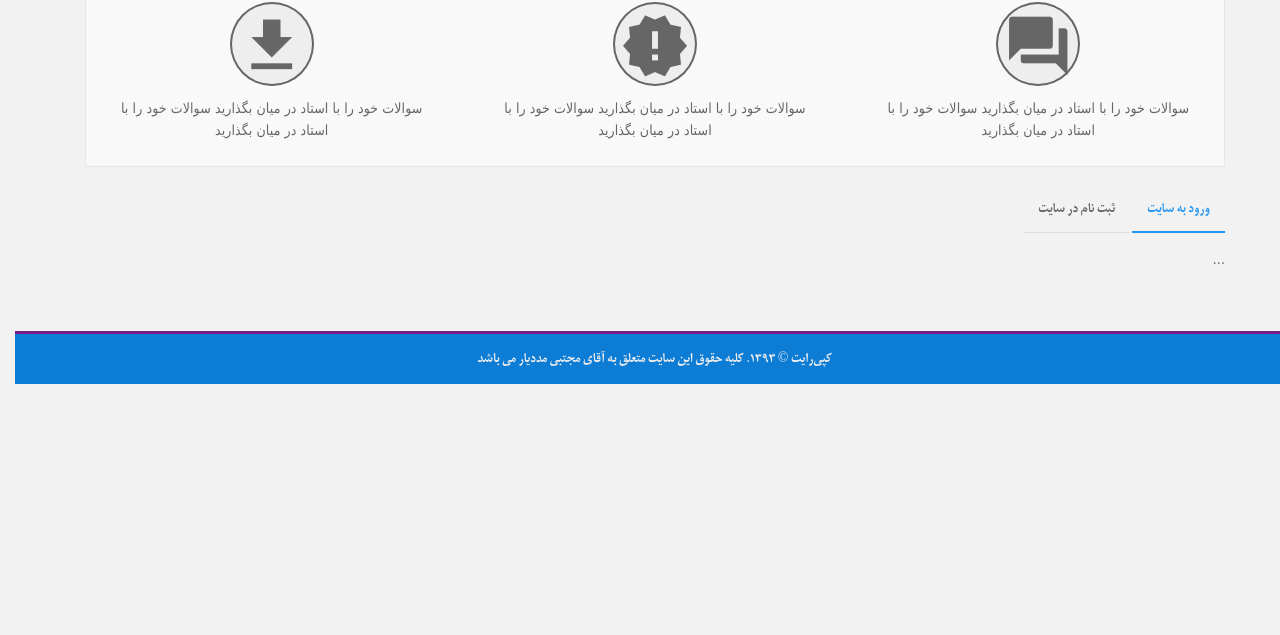
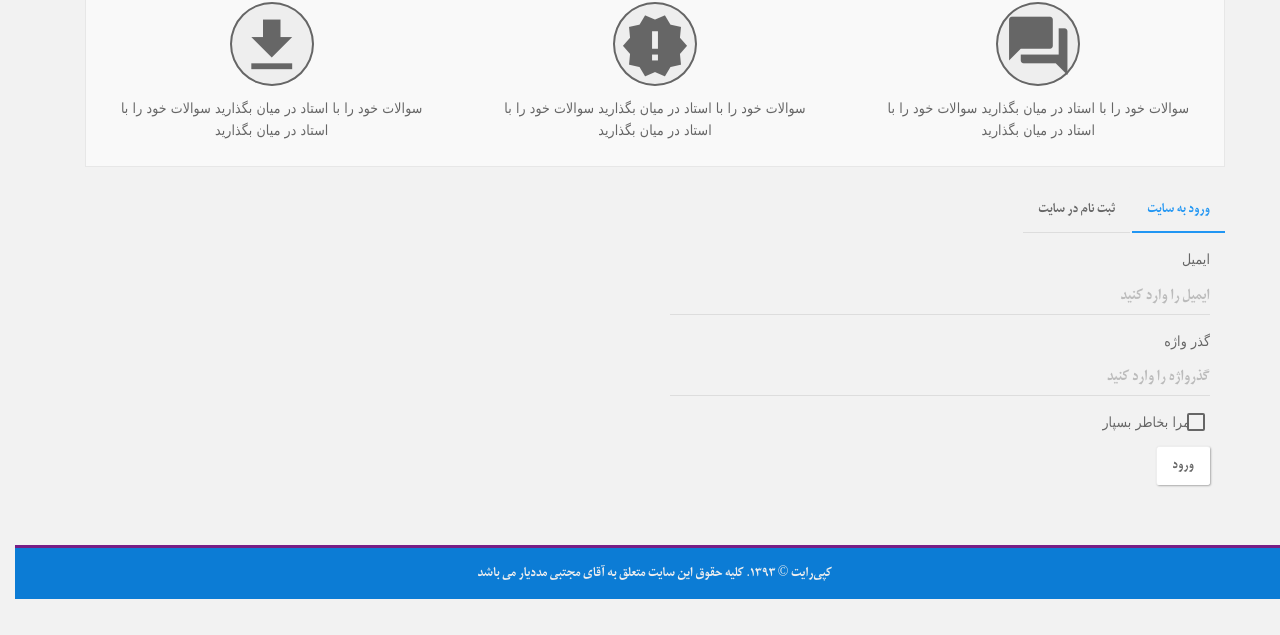
Before and after one commit to S-rezazadeh/TeacherSystem, a CodeIgniter app: page / in a window 1280 px wide, after a click on "ورود به سایت". Shown: the part 165-800 px from the top of the page. Run offline with CodeIgniter, Linux system fonts and the light colour scheme; some web fonts are replaced.

Commit message:
login-page

```diff
--- a/TeacherSystem/application/views/home.php
+++ b/TeacherSystem/application/views/home.php
@@ -54,7 +54,27 @@
 
 							<!-- Tab panes -->
 							<div class="tab-content">
-								<div role="tabpanel" class="tab-pane" id="login">...</div>
+								<div role="tabpanel" class="tab-pane" id="login">
+                                       <form class="col-xs-6">
+                                        <div class="form-group">
+											<label for="email">ایمیل</label>
+											<input type="email" class="form-control"
+												   id="email" placeholder="ایمیل را وارد کنید">
+										</div>
+										<div class="form-group">
+											<label for="password">گذر واژه</label>
+											<input type="password" class="form-control"
+												   id="pass" placeholder="گذرواژه را وارد کنید">
+										</div>
+                                <div class="checkbox">
+                                    <label for="remembering">
+                                        <input type="checkbox">مرا بخاطر بسپار
+                                    </label>
+                                </div>
+                                	<button type="submit"
+										class="btn btn-default" id="register-btn">ورود</button>
+								    </form>
+								</div>
 								<div role="tabpanel" class="tab-pane active row" id="register">
 									<form class="col-md-6">
 										<div class="form-group">
```
